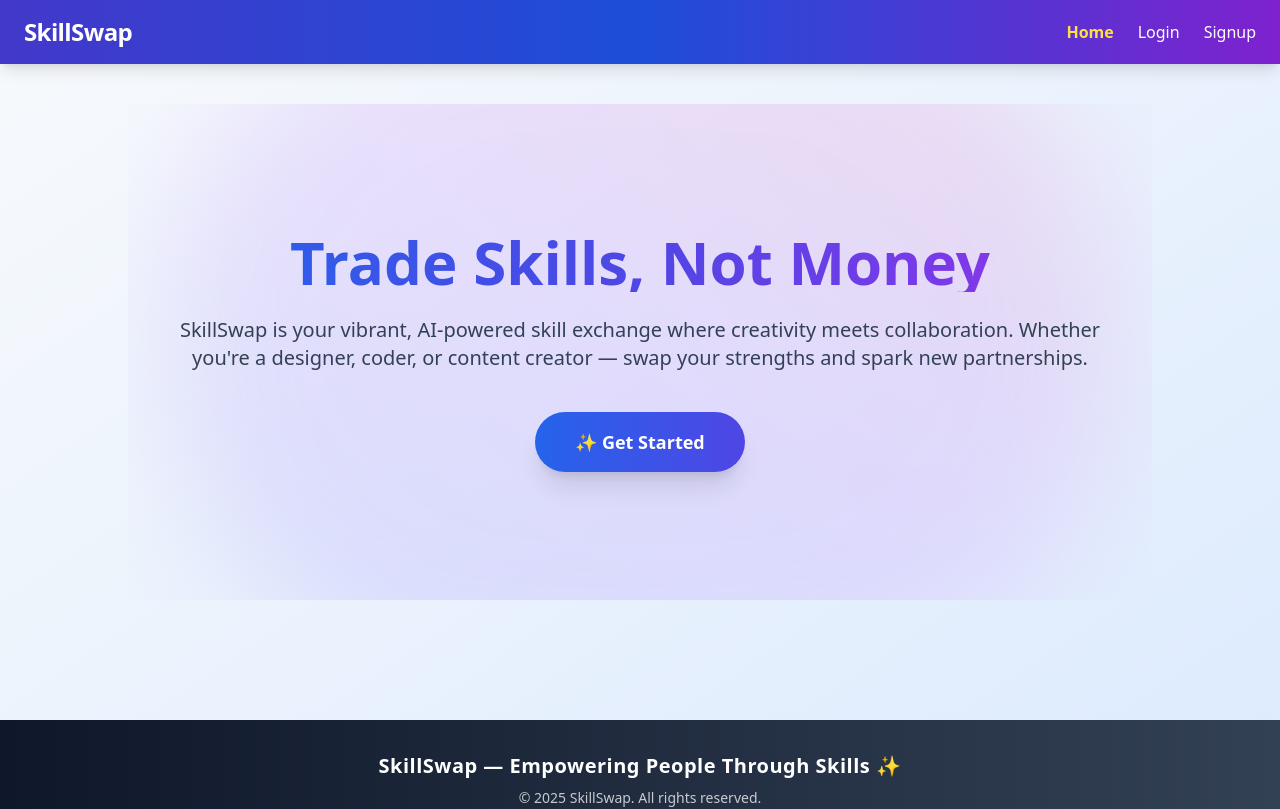
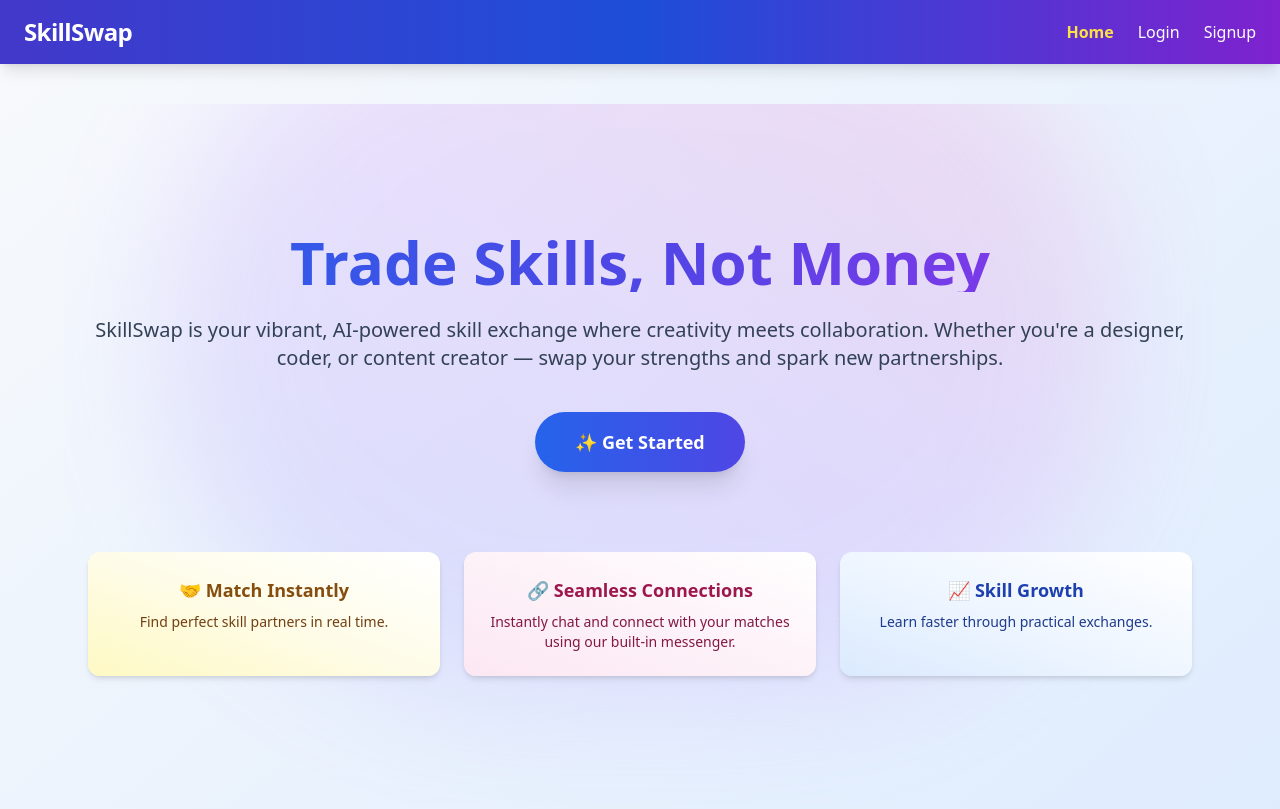
Before and after one commit to CodeNex-Club-SRMIST/hackslash-SkillSwap, a React (Vite) app in the folder frontend/: page / in a window 1280 px wide. Shown: the top 809 px of the page. Built offline with nearby package versions, Linux system fonts and the light colour scheme; no server answers.

Commit message:
Homepage

```diff
--- a/frontend/src/index.css
+++ b/frontend/src/index.css
@@ -1,3 +1,34 @@
 @tailwind base;
 @tailwind components;
 @tailwind utilities;
+
+@keyframes fadeUp {
+  from {
+    opacity: 0;
+    transform: translateY(30px);
+  }
+  to {
+    opacity: 1;
+    transform: translateY(0);
+  }
+}
+
+.animate-fade-up {
+  animation: fadeUp 0.8s ease-out both;
+}
+
+@keyframes blob {
+  0%, 100% {
+    transform: translate(-50%, 0px) scale(1);
+  }
+  50% {
+    transform: translate(-50%, 30px) scale(1.05);
+  }
+}
+
+.animate-blob {
+  animation: blob 15s infinite ease-in-out;
+}
+html {
+  scroll-behavior: smooth;
+}
--- a/frontend/src/pages/Home.jsx
+++ b/frontend/src/pages/Home.jsx
@@ -1,24 +1,50 @@
 import React from 'react';
+import { useNavigate } from 'react-router-dom';
 
 function Home() {
+  const navigate = useNavigate();
+
   return (
-    <section className="relative isolate px-6 py-24 lg:py-32 text-center max-w-5xl mx-auto overflow-hidden">
+    <section className="relative isolate px-6 py-24 lg:py-32 text-center max-w-6xl mx-auto overflow-hidden">
       {/* Background Blur Effects */}
       <div className="absolute -top-32 left-1/2 -z-10 transform -translate-x-1/2 blur-3xl opacity-20">
         <div className="aspect-[4/3] w-[60rem] bg-gradient-to-tr from-indigo-400 via-purple-400 to-pink-400 rounded-full" />
       </div>
 
+      {/* Heading */}
       <h1 className="text-4xl md:text-6xl font-extrabold text-transparent bg-clip-text bg-gradient-to-r from-blue-600 via-indigo-600 to-purple-600 leading-tight mb-6 animate-fade-up">
         Trade Skills, Not Money
       </h1>
 
+      {/* Subtext */}
       <p className="text-lg md:text-xl text-slate-700 dark:text-slate-300 mb-10 leading-relaxed animate-fade-up delay-150">
-        SkillSwap is your vibrant, AI-powered skill exchange where creativity meets collaboration. Whether you're a designer, coder, or content creator — swap your strengths and spark new partnerships.
+        SkillSwap is your vibrant, AI-powered skill exchange where creativity meets collaboration.
+        Whether you're a designer, coder, or content creator — swap your strengths and spark new partnerships.
       </p>
 
-      <button className="px-10 py-4 bg-gradient-to-r from-blue-600 to-indigo-600 text-white text-lg font-bold rounded-full shadow-xl hover:scale-105 hover:from-blue-700 hover:to-indigo-700 transition-transform duration-300">
+      {/* CTA Button */}
+      <button
+        onClick={() => navigate("/login")}
+        className="px-10 py-4 bg-gradient-to-r from-blue-600 to-indigo-600 text-white text-lg font-bold rounded-full shadow-xl hover:scale-105 hover:from-blue-700 hover:to-indigo-700 transition-transform duration-300"
+      >
         ✨ Get Started
       </button>
+
+      {/* Features Section with Colored Boxes */}
+      <div className="grid grid-cols-1 sm:grid-cols-2 md:grid-cols-3 gap-6 mt-20">
+        <div className="p-6 bg-gradient-to-tr from-yellow-100 via-yellow-50 to-white rounded-xl shadow-md hover:scale-105 transition-transform duration-300">
+          <h3 className="text-lg font-semibold text-yellow-800">🤝 Match Instantly</h3>
+          <p className="text-sm text-yellow-900 mt-2">Find perfect skill partners in real time.</p>
+        </div>
+        <div className="p-6 bg-gradient-to-tr from-pink-100 via-pink-50 to-white rounded-xl shadow-md hover:scale-105 transition-transform duration-300">
+          <h3 className="text-lg font-semibold text-pink-800">🔗 Seamless Connections</h3>
+          <p className="text-sm text-pink-900 mt-2">Instantly chat and connect with your matches using our built-in messenger.</p>
+        </div>
+        <div className="p-6 bg-gradient-to-tr from-blue-100 via-blue-50 to-white rounded-xl shadow-md hover:scale-105 transition-transform duration-300">
+          <h3 className="text-lg font-semibold text-blue-800">📈 Skill Growth</h3>
+          <p className="text-sm text-blue-900 mt-2">Learn faster through practical exchanges.</p>
+        </div>
+      </div>
     </section>
   );
 }
```
